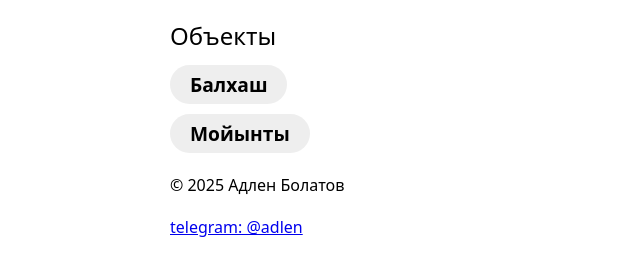
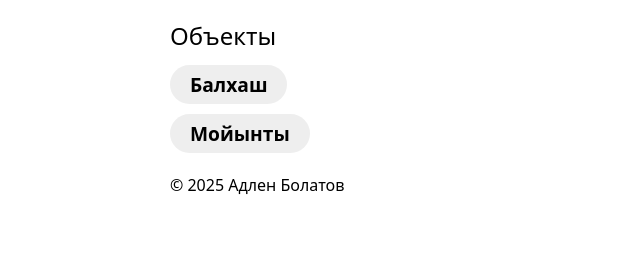
Before and after one commit to adlenadlen/standart, a website built with Vite: page src/index.html in a window 1280 px wide. Shown: the part 86-362 px from the top of the page, without its empty margins (40-680 px from the left). Built offline with nearby package versions, Linux system fonts and the light colour scheme.

Commit message:
Update index.html

```diff
--- a/src/index.html
+++ b/src/index.html
@@ -30,7 +30,6 @@
 
   <footer class="page-container" aria-label="Подвал сайта">
     <p>© 2025 Адлен Болатов</p>
-    <p><a href="https://t.me/adlen">telegram: @adlen</a></p>
   </footer>
 </body>
 </html>
```
